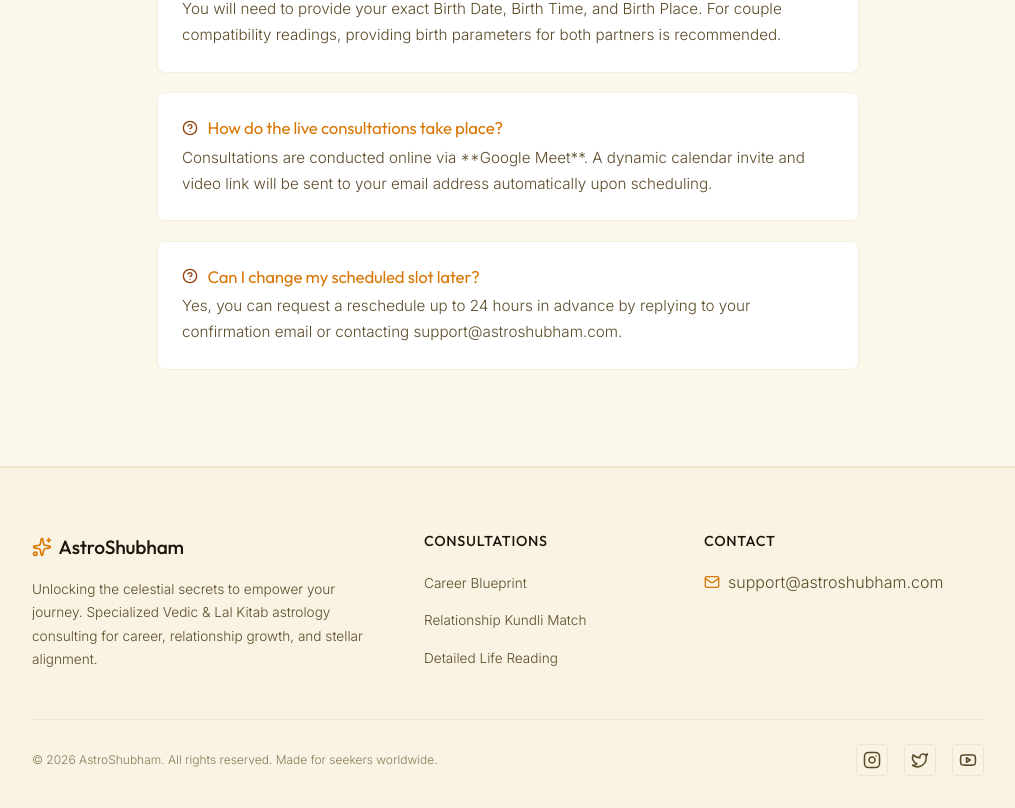
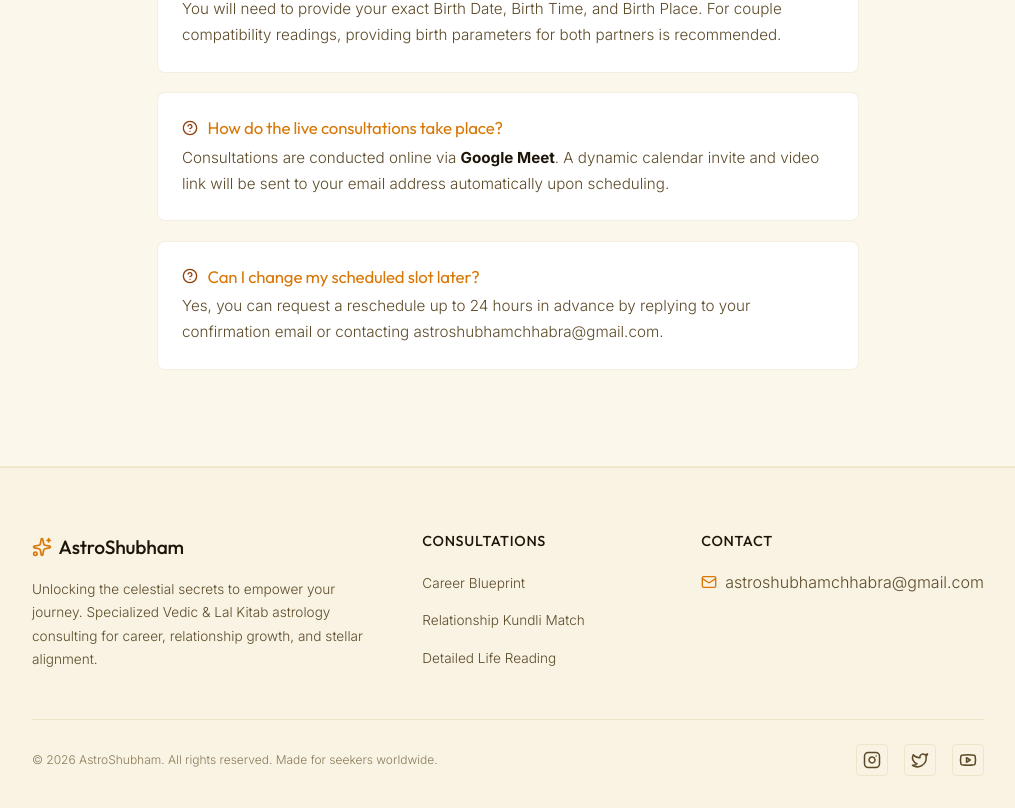
Before and after one commit to sanchit016/AstroShubham, a Next.js app: page / in a window 1280 px wide. Shown: the part 4285-5093 px from the top of the page, without its empty margins (132-1147 px from the left). Built offline with nearby package versions, Linux system fonts and the light colour scheme; no server answers.

Commit message:
fix: update email to gmail, fix markdown bold rendering

```diff
--- a/src/app/page.tsx
+++ b/src/app/page.tsx
@@ -375,7 +375,7 @@ export default function Home() {
                     name: "Can I change my scheduled slot later?",
                     acceptedAnswer: {
                       "@type": "Answer",
-                      text: "Yes, you can request a reschedule up to 24 hours in advance by replying to your confirmation email or contacting support@astroshubham.com.",
+                      text: "Yes, you can request a reschedule up to 24 hours in advance by replying to your confirmation email or contacting astroshubhamchhabra@gmail.com.",
                     },
                   },
                 ],
@@ -411,7 +411,7 @@ export default function Home() {
                   How do the live consultations take place?
                 </h4>
                 <p style={{ fontSize: "0.95rem" }}>
-                  Consultations are conducted online via **Google Meet**. A dynamic calendar invite and video link will be sent to your email address automatically upon scheduling.
+                  Consultations are conducted online via <strong>Google Meet</strong>. A dynamic calendar invite and video link will be sent to your email address automatically upon scheduling.
                 </p>
               </div>
 
@@ -421,7 +421,7 @@ export default function Home() {
                   Can I change my scheduled slot later?
                 </h4>
                 <p style={{ fontSize: "0.95rem" }}>
-                  Yes, you can request a reschedule up to 24 hours in advance by replying to your confirmation email or contacting support@astroshubham.com.
+                  Yes, you can request a reschedule up to 24 hours in advance by replying to your confirmation email or contacting astroshubhamchhabra@gmail.com.
                 </p>
               </div>
             </div>
--- a/src/components/BookingWidget.tsx
+++ b/src/components/BookingWidget.tsx
@@ -941,7 +941,7 @@ export default function BookingWidget() {
               marginBottom: "1.5rem",
             }}
           >
-            Payments are securely routed via **Razorpay**. Supports international cards and UPI.
+            Payments are securely routed via <strong>Razorpay</strong>. Supports international cards and UPI.
           </div>
         </div>
       )}
--- a/src/components/Footer.tsx
+++ b/src/components/Footer.tsx
@@ -42,7 +42,7 @@ export default function Footer() {
             <ul className="footer-links">
               <li style={{ display: "flex", alignItems: "center", gap: "0.5rem", color: "var(--text-secondary)" }}>
                 <Mail size={16} style={{ color: "var(--gold-primary)" }} />
-                <span>support@astroshubham.com</span>
+                <span>astroshubhamchhabra@gmail.com</span>
               </li>
             </ul>
           </div>
--- a/src/lib/email.ts
+++ b/src/lib/email.ts
@@ -96,7 +96,7 @@ export async function sendBookingConfirmation(booking: EmailPayload) {
       <hr style="border: none; border-top: 1px solid rgba(255,255,255,0.05); margin: 30px 0;" />
 
       <p style="font-size: 12px; color: #6b7280; text-align: center; margin: 0;">
-        AstroShubham &copy; ${new Date().getFullYear()} | support@astroshubham.com
+        AstroShubham &copy; ${new Date().getFullYear()} | astroshubhamchhabra@gmail.com
       </p>
     </div>
   `;
```
